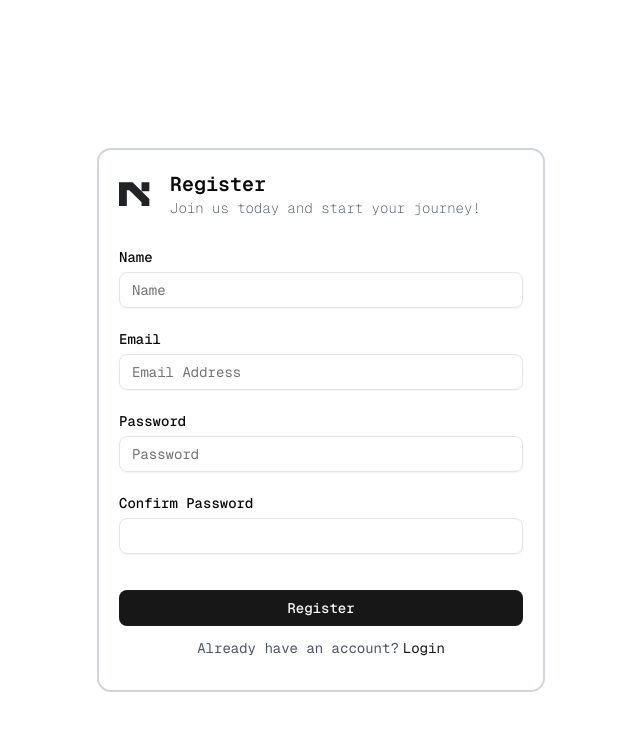
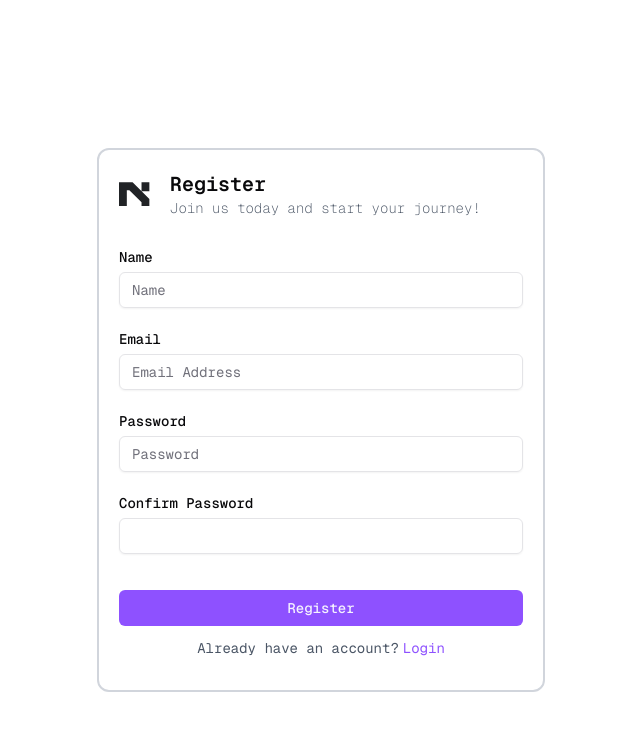
Before and after one commit to shariful10/NextMart-Client, a Next.js app: page /register in a window 1280 px wide. Shown: the top 730 px of the page, without its empty margins (319-959 px from the left). Built offline with nearby package versions, Linux system fonts and the light colour scheme; no server answers.

Commit message:
Create Product Details Page

```diff
--- /dev/null
+++ b/src/app/(WithCommonLayout)/products/[productId]/page.tsx
@@ -0,0 +1,26 @@
+import ProductBanner from "@/components/modules/products/banner";
+import ProductDetails from "@/components/modules/products/productDetails";
+import NMContainer from "@/components/ui/core/NMContainer";
+import { getSingleProduct } from "@/services/product";
+
+const ProductDetailsPage = async ({
+	params,
+}: {
+	params: Promise<{ productId: string }>;
+}) => {
+	const { productId } = await params;
+
+	const { data: product } = await getSingleProduct(productId);
+
+	return (
+		<NMContainer>
+			<ProductBanner
+				title="Product Details"
+				path="Home - Products - Product Details"
+			/>
+			<ProductDetails product={product} />
+		</NMContainer>
+	);
+};
+
+export default ProductDetailsPage;
--- a/src/app/globals.css
+++ b/src/app/globals.css
@@ -44,38 +44,72 @@
 }
 
 :root {
-	--radius: 0.625rem;
+	--radius: 0.5rem;
 	--background: oklch(1 0 0);
-	--foreground: oklch(0.145 0 0);
+	--foreground: oklch(0.141 0.005 285.823);
 	--card: oklch(1 0 0);
-	--card-foreground: oklch(0.145 0 0);
+	--card-foreground: oklch(0.141 0.005 285.823);
 	--popover: oklch(1 0 0);
-	--popover-foreground: oklch(0.145 0 0);
-	--primary: oklch(0.205 0 0);
-	--primary-foreground: oklch(0.985 0 0);
-	--secondary: oklch(0.97 0 0);
-	--secondary-foreground: oklch(0.205 0 0);
-	--muted: oklch(0.97 0 0);
-	--muted-foreground: oklch(0.556 0 0);
-	--accent: oklch(0.97 0 0);
-	--accent-foreground: oklch(0.205 0 0);
+	--popover-foreground: oklch(0.141 0.005 285.823);
+	--primary: oklch(0.606 0.25 292.717);
+	--primary-foreground: oklch(0.969 0.016 293.756);
+	--secondary: oklch(0.967 0.001 286.375);
+	--secondary-foreground: oklch(0.21 0.006 285.885);
+	--muted: oklch(0.967 0.001 286.375);
+	--muted-foreground: oklch(0.552 0.016 285.938);
+	--accent: oklch(0.967 0.001 286.375);
+	--accent-foreground: oklch(0.21 0.006 285.885);
 	--destructive: oklch(0.577 0.245 27.325);
-	--border: oklch(0.922 0 0);
-	--input: oklch(0.922 0 0);
-	--ring: oklch(0.708 0 0);
+	--border: oklch(0.92 0.004 286.32);
+	--input: oklch(0.92 0.004 286.32);
+	--ring: oklch(0.606 0.25 292.717);
 	--chart-1: oklch(0.646 0.222 41.116);
 	--chart-2: oklch(0.6 0.118 184.704);
 	--chart-3: oklch(0.398 0.07 227.392);
 	--chart-4: oklch(0.828 0.189 84.429);
 	--chart-5: oklch(0.769 0.188 70.08);
 	--sidebar: oklch(0.985 0 0);
-	--sidebar-foreground: oklch(0.145 0 0);
-	--sidebar-primary: oklch(0.205 0 0);
-	--sidebar-primary-foreground: oklch(0.985 0 0);
-	--sidebar-accent: oklch(0.97 0 0);
-	--sidebar-accent-foreground: oklch(0.205 0 0);
-	--sidebar-border: oklch(0.922 0 0);
-	--sidebar-ring: oklch(0.708 0 0);
+	--sidebar-foreground: oklch(0.141 0.005 285.823);
+	--sidebar-primary: oklch(0.606 0.25 292.717);
+	--sidebar-primary-foreground: oklch(0.969 0.016 293.756);
+	--sidebar-accent: oklch(0.967 0.001 286.375);
+	--sidebar-accent-foreground: oklch(0.21 0.006 285.885);
+	--sidebar-border: oklch(0.92 0.004 286.32);
+	--sidebar-ring: oklch(0.606 0.25 292.717);
+}
+
+.dark {
+	--background: oklch(0.141 0.005 285.823);
+	--foreground: oklch(0.985 0 0);
+	--card: oklch(0.21 0.006 285.885);
+	--card-foreground: oklch(0.985 0 0);
+	--popover: oklch(0.21 0.006 285.885);
+	--popover-foreground: oklch(0.985 0 0);
+	--primary: oklch(0.541 0.281 293.009);
+	--primary-foreground: oklch(0.969 0.016 293.756);
+	--secondary: oklch(0.274 0.006 286.033);
+	--secondary-foreground: oklch(0.985 0 0);
+	--muted: oklch(0.274 0.006 286.033);
+	--muted-foreground: oklch(0.705 0.015 286.067);
+	--accent: oklch(0.274 0.006 286.033);
+	--accent-foreground: oklch(0.985 0 0);
+	--destructive: oklch(0.704 0.191 22.216);
+	--border: oklch(1 0 0 / 10%);
+	--input: oklch(1 0 0 / 15%);
+	--ring: oklch(0.541 0.281 293.009);
+	--chart-1: oklch(0.488 0.243 264.376);
+	--chart-2: oklch(0.696 0.17 162.48);
+	--chart-3: oklch(0.769 0.188 70.08);
+	--chart-4: oklch(0.627 0.265 303.9);
+	--chart-5: oklch(0.645 0.246 16.439);
+	--sidebar: oklch(0.21 0.006 285.885);
+	--sidebar-foreground: oklch(0.985 0 0);
+	--sidebar-primary: oklch(0.541 0.281 293.009);
+	--sidebar-primary-foreground: oklch(0.969 0.016 293.756);
+	--sidebar-accent: oklch(0.274 0.006 286.033);
+	--sidebar-accent-foreground: oklch(0.985 0 0);
+	--sidebar-border: oklch(1 0 0 / 10%);
+	--sidebar-ring: oklch(0.541 0.281 293.009);
 }
 
 .dark {
--- a/src/components/modules/products/filterSidebar/index.tsx
+++ b/src/components/modules/products/filterSidebar/index.tsx
@@ -49,9 +49,9 @@ const FilterSidebar = () => {
 				<h2 className="text-lg font-semibold mt-6">Product Types</h2>
 				<ul className="space-y-2 mt-2">
 					{productTypes.map((type, index) => (
-						<li key={index} className="flex items-center gap-2">
+						<li key={index} className="flex gap-2">
 							<Checkbox />
-							<span>{type}</span>
+							<span className="-mt-1">{type}</span>
 						</li>
 					))}
 				</ul>
--- a/src/components/modules/products/productDetails/index.tsx
+++ b/src/components/modules/products/productDetails/index.tsx
@@ -12,7 +12,7 @@ const ProductDetails = ({ product }: { product: TProduct }) => {
 					alt="product image"
 					width={500}
 					height={500}
-					className="rounded-md w-full object-cover h-80"
+					className="rounded-md w-full object-cover h-80 border-2 border-gray-200"
 				/>
 				<div className="grid grid-cols-3 gap-4 mt-5">
 					{product?.imageUrls.slice(0, 3).map((image: string, idx: number) => (
@@ -22,7 +22,7 @@ const ProductDetails = ({ product }: { product: TProduct }) => {
 							alt="product image"
 							width={500}
 							height={500}
-							className="rounded-md w-full object-cover h-40"
+							className="rounded-lg w-full object-cover h-40 p-2 border-2 border-gray-200"
 						/>
 					))}
 				</div>
```
